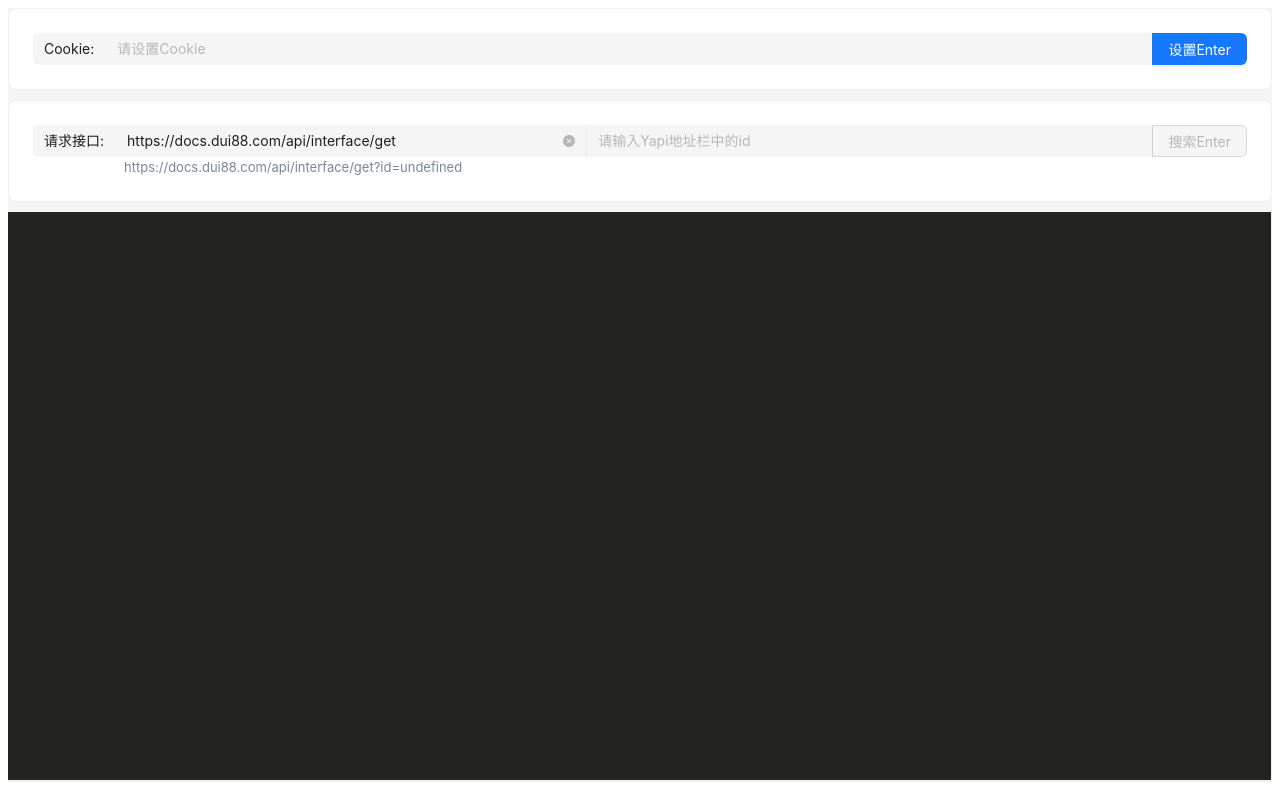
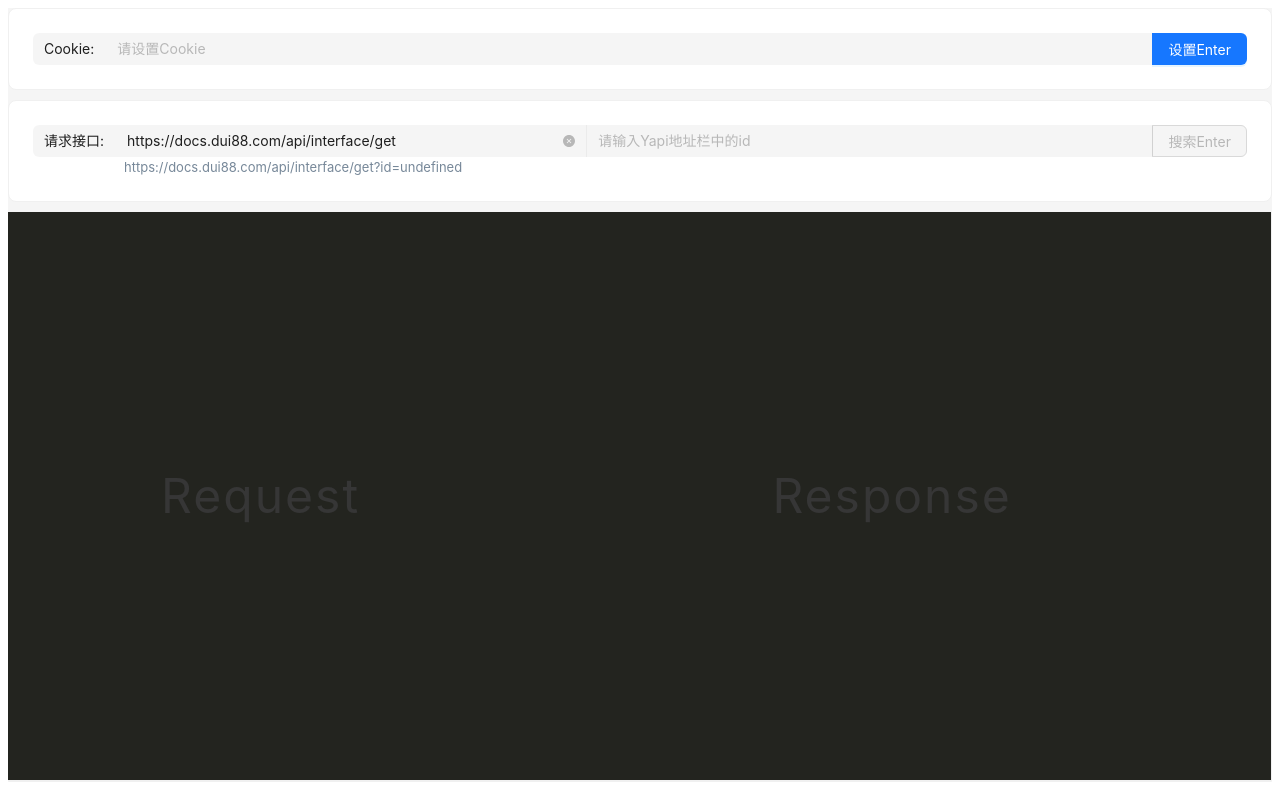
Before and after one commit to refinec/doc2ts, a React (Vite) app: page / in a window 1280 px wide. Built offline with nearby package versions, Linux system fonts and the light colour scheme.

Commit message:
fix: 修改

```diff
--- a/src/views/yapi/index.less
+++ b/src/views/yapi/index.less
@@ -23,3 +23,37 @@ pre, code {
     margin: 0;
     height: 100%;
 }
+
+.ant-card-grid.yapi-card-grid.grid-first {
+  position: relative;
+  &::after {
+    pointer-events: none;
+    letter-spacing: 2px;
+    content: "Request";
+    display: block;
+    position: absolute;
+    z-index: 999;
+    left: 50%;
+    top: 50%;
+    transform: translate(-50%, -50%);
+    font-size: 3rem;
+    color: #363636;
+  }
+}
+
+.ant-card-grid.yapi-card-grid.grid-second {
+  position: relative;
+  &::after {
+    pointer-events: none;
+    letter-spacing: 2px;
+    content: "Response";
+    display: block;
+    position: absolute;
+    z-index: 999;
+    left: 50%;
+    top: 50%;
+    transform: translate(-50%, -50%);
+    font-size: 3rem;
+    color: #363636;
+  }
+}
```
